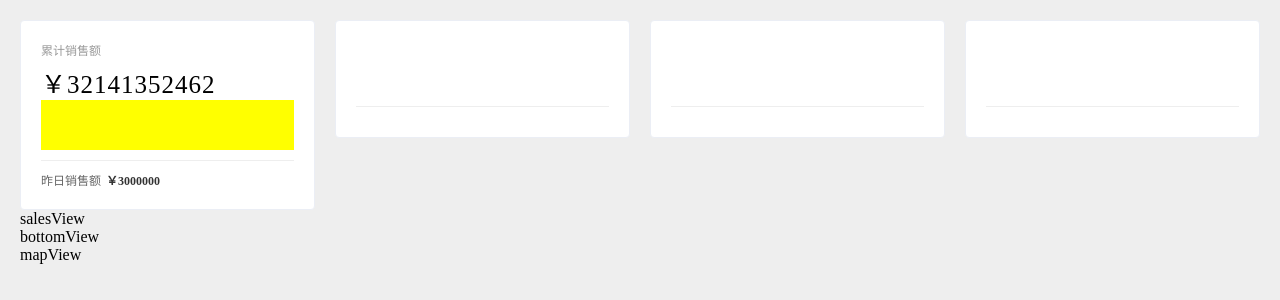
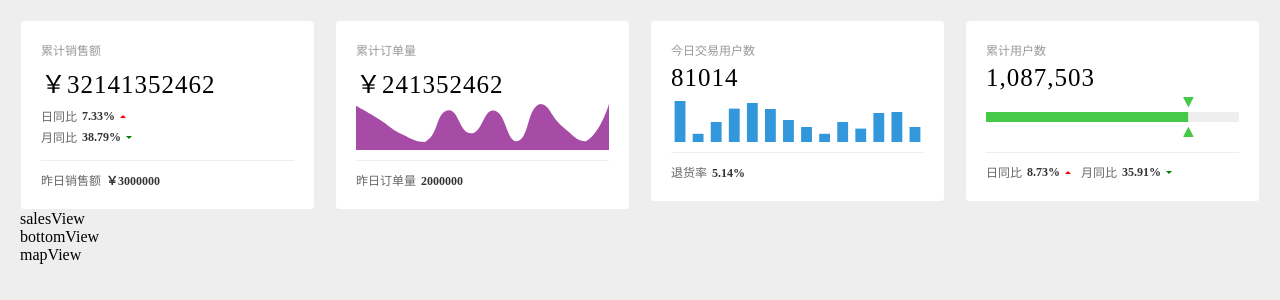
Before and after one commit to jiangxuhang/datav-report-dev, a Vue app: page /#/ in a window 1280 px wide. Shown: the top 300 px of the page. Built offline with nearby package versions, Linux system fonts and the light colour scheme.

Commit message:
顶部组件

```diff
--- a/src/components/CommonCard/index.vue
+++ b/src/components/CommonCard/index.vue
@@ -42,3 +42,26 @@ export default {
   color: #666;
 }
 </style>
+<style lang="scss">
+.emphasis {
+  margin-left: 5px;
+  color: #333;
+  font-weight: 700;
+}
+.increase {
+  width: 0;
+  height: 0;
+  border-width: 3px;
+  border-color: transparent transparent red transparent;
+  border-style: solid;
+  margin: 0 0 3px 5px;
+}
+.decrease {
+  width: 0;
+  height: 0;
+  border-width: 3px;
+  border-color: green transparent transparent transparent;
+  border-style: solid;
+  margin: 3px 0 0 5px;
+}
+</style>
--- a/src/components/TodayUsers/index.vue
+++ b/src/components/TodayUsers/index.vue
@@ -1,10 +1,44 @@
 <template>
-  <common-card></common-card>
+  <common-card title="今日交易用户数" value="81014">
+    <template>
+      <div id="today-users-chart" :style="{width:'100%', height:'100%'}"></div>
+    </template>
+    <template #footer>
+      <span>退货率</span>
+      <span class="emphasis">5.14%</span>
+    </template>
+  </common-card>
 </template>
 <script>
 import commonCardMixin from '../../mixins/commonCardMixin'
 export default {
-  mixins: [commonCardMixin]
+  mixins: [commonCardMixin],
+  mounted() {
+    const chartDom = document.getElementById('today-users-chart')
+    const chart = this.$echarts.init(chartDom)
+    chart.setOption({
+      color: ['#3398DB'],
+      series: [{
+        type: 'bar',
+        barWidth: '60%',
+        data: [410, 82, 200, 334, 390, 330, 220, 150, 82, 200, 134, 290, 300, 150]
+      }],
+      xAxis: {
+        type: 'category',
+        show: false,
+        data: ['00:00', '01:00', '02:00', '03:00', '04:00', '05:00', '06:00', '07:00', '08:00', '09:00', '10:00', '11:00', '12:00', '13:00']
+      },
+      yAxis: {
+        show: false
+      },
+      grid: {
+        top: 0,
+        left: 0,
+        right: 0,
+        bottom: 0
+      }
+    })
+  }
 }
 </script>
 <style lang="scss">
--- a/src/components/TotalOrders/index.vue
+++ b/src/components/TotalOrders/index.vue
@@ -1,10 +1,52 @@
 <template>
-  <common-card></common-card>
+  <common-card title="累计订单量" value="￥241352462">
+    <template>
+      <div id="total-orders-chart" :style="{width:'100%', height:'100%'}"></div>
+    </template>
+    <template #footer>
+      <span>昨日订单量</span>
+      <span class="emphasis">2000000</span>
+    </template>
+  </common-card>
 </template>
 <script>
 import commonCardMixin from '../../mixins/commonCardMixin'
 export default {
-  mixins: [commonCardMixin]
+  mixins: [commonCardMixin],
+  mounted() {
+    const chartDom = document.getElementById('total-orders-chart')
+    const chart = this.$echarts.init(chartDom)
+    chart.setOption({
+      xAxis: {
+        type: 'category',
+        show: false,
+        boundaryGap: false
+      },
+      yAxis: {
+        show: false
+      },
+      series: [{
+        type: 'line',
+        areaStyle: {
+          color: 'purple'
+        },
+        lineStyle: {
+          width: 0
+        },
+        itemStyle: {
+          opacity: 0
+        },
+        smooth: true,
+        data: [620, 432, 220, 113, 556, 234, 553, 123, 643, 321, 124, 643]
+      }],
+      grid: {
+        top: 0,
+        bottom: 0,
+        right: 0,
+        left: 0
+      }
+    })
+  }
 }
 </script>
 <style lang="scss">
--- a/src/components/TotalSales/index.vue
+++ b/src/components/TotalSales/index.vue
@@ -1,13 +1,22 @@
 <template>
   <common-card title="累计销售额" value="￥32141352462">
     <template>
-      <div class="compare">
-
+      <div class="compare-wrapper">
+        <div class="compare">
+          <span>日同比</span>
+          <span class="emphasis">7.33%</span>
+          <div class="increase"></div>
+        </div>
+        <div class="compare">
+          <span>月同比</span>
+          <span class="emphasis">38.79%</span>
+          <div class="decrease"></div>
+        </div>
       </div>
     </template>
     <template #footer>
       <span>昨日销售额</span>
-      <span class="money">￥3000000</span>
+      <span class="emphasis">￥3000000</span>
     </template>
   </common-card>
 </template>
@@ -18,16 +27,17 @@ export default {
 }
 </script>
 <style lang="scss" scoped>
-span {
-  font-size: 12px;
-}
-.compare {
+.compare-wrapper {
+  display: flex;
+  flex-direction: column;
   height: 100%;
-  background: yellow;
-}
-.money {
-  margin-left: 5px;
-  color: #333;
-  font-weight: 700;
+  justify-content: center;
+  .compare {
+    font-size: 12px;
+    margin-top: 3px;
+    color: #666;
+    display: flex;
+    align-items: center;
+  }
 }
 </style>
--- a/src/components/TotalUsers/index.vue
+++ b/src/components/TotalUsers/index.vue
@@ -1,11 +1,107 @@
 <template>
-  <common-card></common-card>
+  <common-card title="累计用户数" value="1,087,503">
+    <template>
+      <div id="total-users-chart" :style="{width:'100%', height:'100%'}"></div>
+    </template>
+    <template #footer>
+      <div class="total-users-footer">
+        <span>日同比</span>
+        <span class="emphasis">8.73%</span>
+        <div class="increase"></div>
+        <span class="month">月同比</span>
+        <span class="emphasis">35.91%</span>
+        <div class="decrease"></div>
+      </div>
+    </template>
+  </common-card>
 </template>
 <script>
 import commonCardMixin from '../../mixins/commonCardMixin'
 export default {
-  mixins: [commonCardMixin]
+  mixins: [commonCardMixin],
+  mounted() {
+    const chartDom = document.getElementById('total-users-chart')
+    const chart = this.$echarts.init(chartDom)
+    chart.setOption({
+      grid: {
+        top: 0,
+        left: 0,
+        right: 0,
+        bottom: 0
+      },
+      xAxis: {
+        type: 'value',
+        show: false
+      },
+      yAxis: {
+        type: 'category',
+        show: false
+      },
+      series: [{
+        type: 'bar',
+        stack: '总量',
+        data: [200],
+        barWidth: 10,
+        itemStyle: {
+          color: '#45c946'
+        }
+      }, {
+        type: 'bar',
+        stack: '总量',
+        data: [250],
+        itemStyle: {
+          color: '#eee'
+        }
+      }, {
+        type: 'custom',
+        stack: '总量',
+        data: [200],
+        renderItem: (params, api) => {
+          const value = api.value(0)
+          const endPoint = api.coord([value, 0])
+          return {
+            type: 'group',
+            position: endPoint,
+            children: [{
+              type: 'path',
+              shape: {
+                d: 'M228.266667 347.733333h569.6c14.933333 0 25.6 4.266667 27.733333 12.8 4.266667 8.533333 0 17.066667-10.666667 27.733334l-281.6 281.6c-4.266667 4.266667-12.8 8.533333-19.2 8.533333-8.533333 0-14.933333-2.133333-19.2-8.533333l-281.6-281.6c-10.666667-10.666667-14.933333-21.333333-10.666666-27.733334 0-8.533333 8.533333-12.8 25.6-12.8z',
+                x: -5,
+                y: -20,
+                width: 10,
+                height: 10,
+                layout: 'cover'
+              },
+              style: {
+                fill: '#45c946'
+              }
+            }, {
+              type: 'path',
+              shape: {
+                d: 'M702.272 599.808l-179.776-209.76a14.304 14.304 0 0 0-20.992 0l-179.776 209.76a13.792 13.792 0 0 0 10.496 22.848h359.552a13.792 13.792 0 0 0 10.496-22.848z',
+                x: -5,
+                y: 10,
+                width: 10,
+                height: 10,
+                layout: 'cover'
+              },
+              style: {
+                fill: '#45c946'
+              }
+            }]
+          }
+        }
+      }]
+    })
+  }
 }
 </script>
 <style lang="scss">
+.total-users-footer {
+  display: flex;
+  align-items: center;
+  .month {
+    margin-left: 10px;
+  }
+}
 </style>
```
Also changed, not shown: .eslintrc.js.
